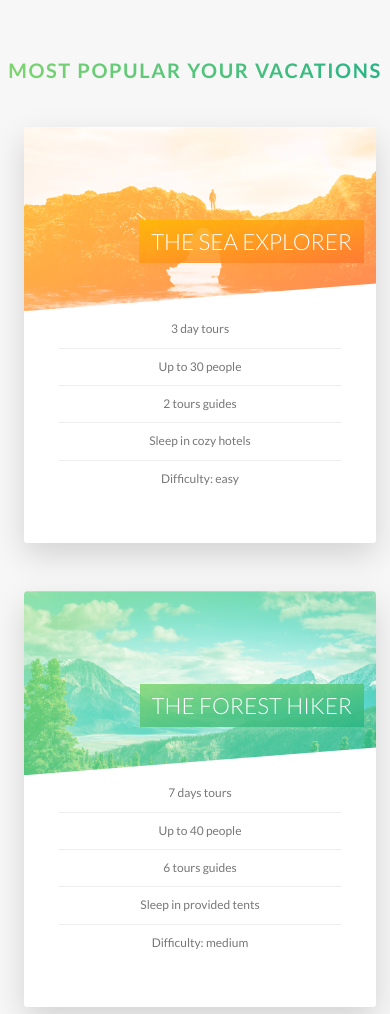
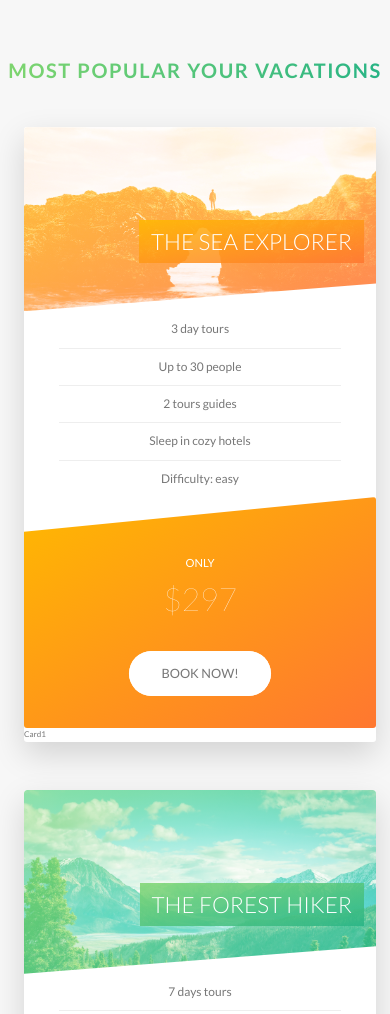
Before and after one commit to tsantosadm/vacation-spots, a website: page index.html in a window 390 px wide. Shown: the part 2632-3646 px from the top of the page. Drawn offline with Linux system fonts and the light colour scheme.

Commit message:
media queries

```diff
--- a/sass/components/_card.scss
+++ b/sass/components/_card.scss
@@ -150,4 +150,49 @@
     font-size: 6rem;
     font-weight: 100;
   }
+
+  @include respond (tab-port) {
+    height: auto;
+    border-radius: 3px;
+    background-color: $color-white;
+    box-shadow: 0 1.5rem 4rem rgba($color-black, .15);
+
+    &-side {
+      height: auto;
+      position: relative;
+      box-shadow: none;
+
+      &-back {
+        transform: rotateY(0);
+        clip-path: polygon(0 15%, 100% 0, 100% 100%, 0% 100%);
+      }
+    }
+
+    &:hover &-side-front {
+      transform: rotateY(0);
+    }
+
+    &_details {
+      padding: 1rem 3rem;
+    }
+
+    //FRONT SIDE STYLING
+    &_cta {
+      position: relative;
+      top: 0%;
+      left: 0%;
+      transform: translate(0);
+      width: 100%;
+      padding: 7rem 4rem 4rem 4rem;
+    }
+
+    &_price-box {
+      margin-bottom: 3rem;
+    }
+
+    &_price-value {
+      font-size: 4rem;
+    }
+
+  }
 }
--- a/sass/components/_form.scss
+++ b/sass/components/_form.scss
@@ -19,6 +19,10 @@
         width: 90%;
         display: block;
         transition: all .3s;
+
+        @include respond (tab-port){
+            width: 100%;
+        }
 
 
         &:focus {
@@ -57,6 +61,11 @@
     &_radio-group {
         width: 40%;
         display: inline-block;
+
+        @include respond (tab-port){
+            width: 100%;
+            margin-bottom: 2rem;
+        }
 
     }
 
--- a/sass/components/_story.scss
+++ b/sass/components/_story.scss
@@ -8,6 +8,16 @@
   padding-left: 9rem;
   font-size: $font-size-default;
   transform: skewX(-12deg);
+
+  @include respond(tab-port){
+    width: 100%;
+    padding: 4rem;
+    padding-left: 7rem;
+  }
+
+  @include respond (phone){
+    transform: skewX(0);
+  }
 
 
   &_shape {
@@ -21,6 +31,10 @@
     clip-path: circle(50% at 50% 50%);
     transform: translateX(-3rem) skewX(12deg);
     position: relative;
+
+    @include respond(phone){
+      transform: translateX(-3rem) skewX(0);
+    }
   }
 
   &_img {
@@ -32,6 +46,10 @@
 
   &_text {
     transform: skewX  (12deg);
+
+    @include respond(phone){
+      transform: skewX(0);
+    }
   }
 
   &_caption {
--- a/sass/pages/_home.scss
+++ b/sass/pages/_home.scss
@@ -3,7 +3,7 @@
     padding: 25rem 0;
     margin-top: -20vh;
 
-    @include respond(tab-port){
+    @include respond(tab-port) {
         padding: 20rem 0;
     }
 }
@@ -24,7 +24,7 @@
         transform: skewY(7deg);
     }
 
-    @include respond(tab-port){
+    @include respond(tab-port) {
         padding: 10rem 0;
     }
 }
@@ -34,7 +34,7 @@
     padding: 25rem 0 15rem 0;
     margin-top: -10rem;
 
-    @include respond(tab-port){
+    @include respond(tab-port) {
         padding: 20rem 0 10rem 0;
     }
 }
@@ -43,7 +43,7 @@
     position: relative;
     padding: 15rem 0;
 
-    @include respond(tab-port){
+    @include respond(tab-port) {
         padding: 10rem 0;
     }
 }
@@ -52,24 +52,45 @@
     padding: 15rem 0;
     background-image: linear-gradient(to right bottom, $color-primary-light, $color-primary-dark);
 
-    @include respond(tab-port){
+    @include respond(tab-port) {
         padding: 10rem 0;
     }
 }
 
 .book {
     background-image: linear-gradient(105deg,
-    rgba($color-white, .9) 0%,
-    rgba($color-white, .9) 50%,
-    transparent 50%), url(../../img/nat-10.jpg);
+            rgba($color-white, .9) 0%,
+            rgba($color-white, .9) 50%,
+            transparent 50%), url(../../img/nat-10.jpg);
     background-size: cover;
     border-radius: 3px;
     box-shadow: 0 1.5rem 4rem rgba($color-black, 2);
 
-    height: 50rem;
+    @include respond(tab-land) {
+        background-image: linear-gradient(105deg,
+        rgba($color-white, .9) 0%,
+        rgba($color-white, .9) 65%,
+        transparent 65%), url(../../img/nat-10.jpg);
+        background-size: cover;
+    }
+
+    @include respond(tab-port){
+        background-image: linear-gradient(to right,
+        rgba($color-white, .9) 0%,
+        rgba($color-white, .9) 100%,
+        transparent 65%), url(../../img/nat-10.jpg);
+    }
 
     &_form {
         width: 50%;
         padding: 6rem;
+
+        @include respond(tab-land){
+            width: 65%;
+        }
+
+        @include respond(tab-port){
+            width: 100%;
+        }
     }
 }
```
Also changed, not shown: css/style.css.
